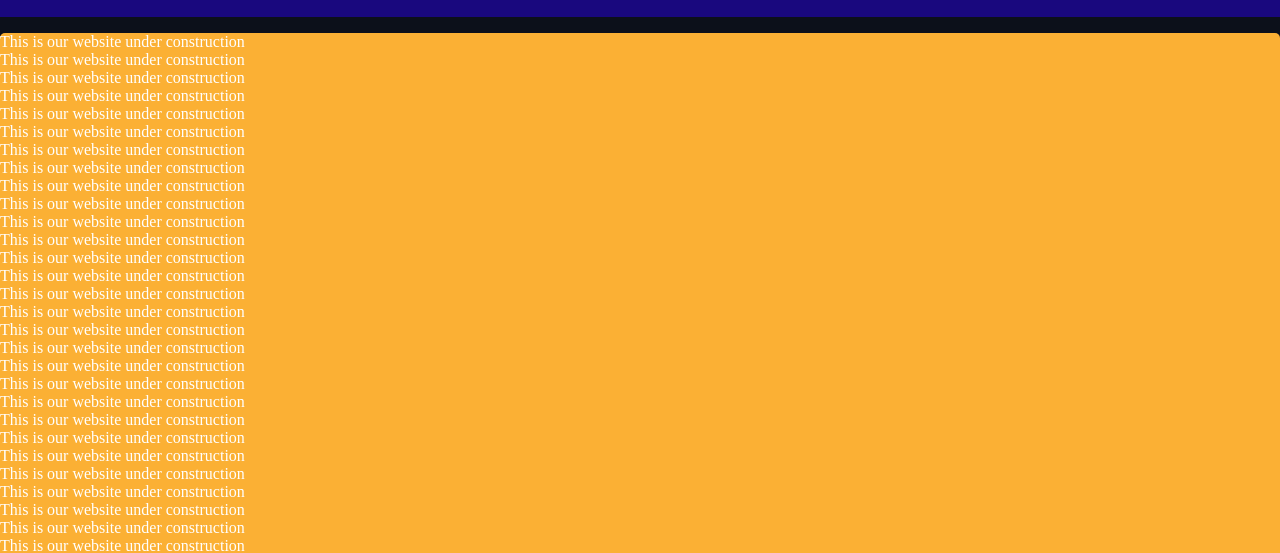
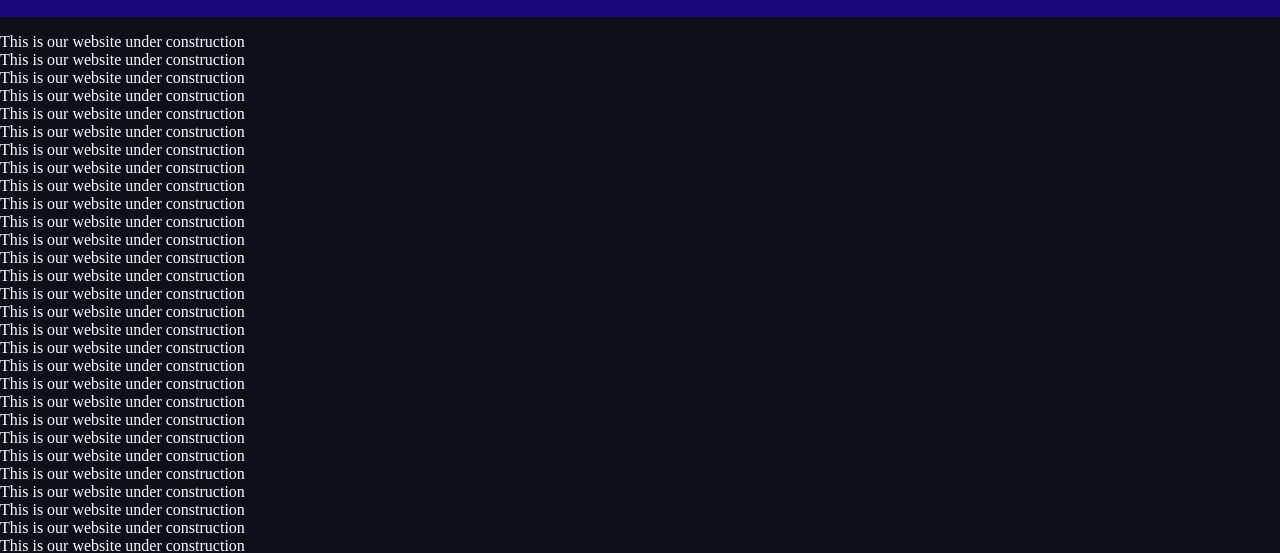
Before and after one commit to pedramhaqiqi/B20A2, a plain HTML site: page index.HTML in a window 1280 px wide. Shown: the part 252-805 px from the top of the page. Drawn offline with Linux system fonts and the light colour scheme.

Commit message:
Corrected a paragraph styling problem

```diff
--- a/style.css
+++ b/style.css
@@ -248,7 +248,7 @@ nav a:hover{
     flex-wrap: wrap;
     justify-content: space-around;
   }
-  .leccontent h1, p{
+  .leccontent h1, .leccontent p{
     background-color: #fbb034;
     border-radius: 5px;
   }
```
